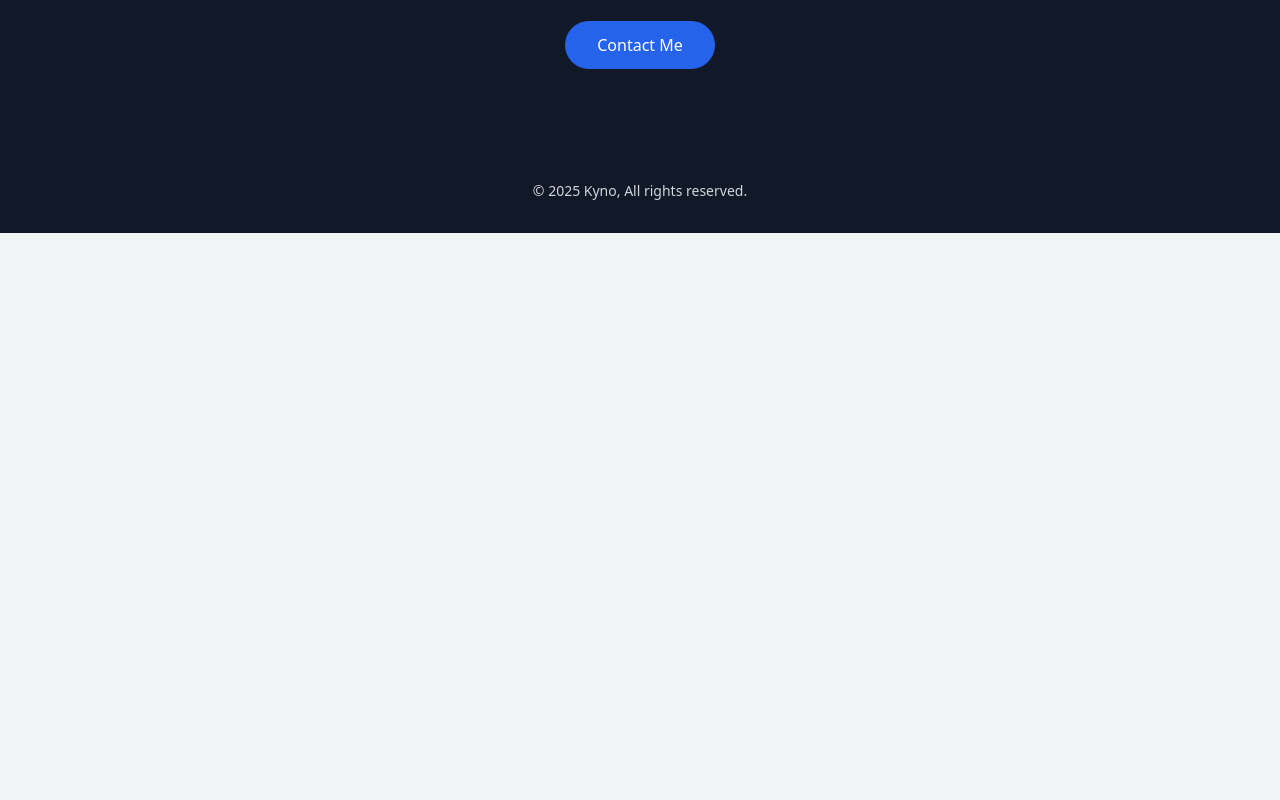
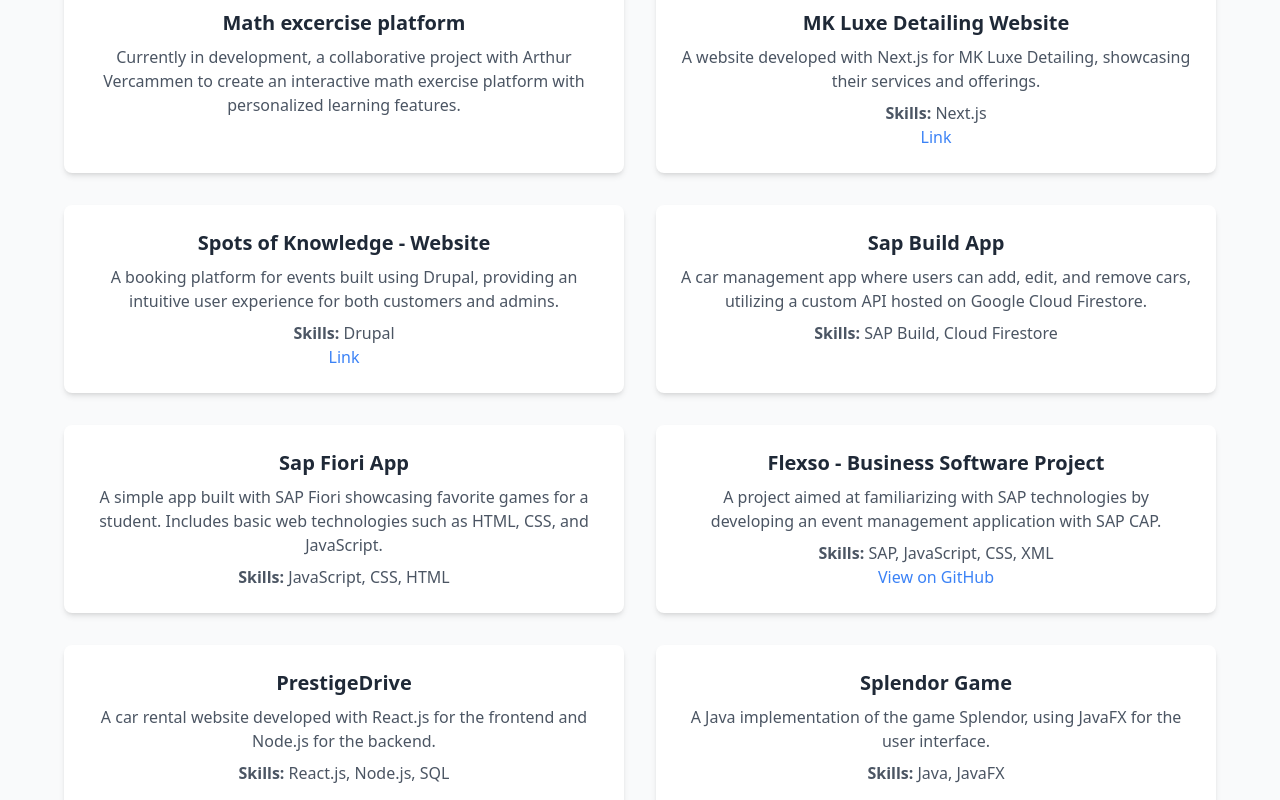
Before and after one commit to MohamedSeifEddin/website, a Next.js app: page / in a window 1280 px wide. Shown: the part 3220-4020 px from the top of the page. Before the commit the page ends 3453 px from the top, so only its background shows below. Built offline with nearby package versions, Linux system fonts and the light colour scheme.

Commit message:
portfolio

```diff
--- a/app/Header.tsx
+++ b/app/Header.tsx
@@ -80,6 +80,7 @@
               Work Experience
             </Link>
           </li>
+
           <li>
             <Link
               href="#contact"
--- a/app/page.tsx
+++ b/app/page.tsx
@@ -14,7 +14,7 @@
           <p className="mt-4 text-lg text-gray-200">
             Business Analyst Student at Hogent
           </p>
-          <Link href="/projects">
+          <Link href="#projects">
             <button className="mt-6 bg-white text-purple-600 px-6 py-3 rounded-full shadow-lg hover:bg-gray-100 transition">
               Check out my projects
             </button>
@@ -189,6 +189,144 @@
             </div>
           </div>
         </section>
+        {/* Projects */}
+        <section id="projects" className="py-20 bg-gray-50">
+          <div className="container mx-auto max-w-6xl text-center space-y-10">
+            <h2 className="text-4xl font-bold text-gray-800">My Projects</h2>
+            <div className="grid grid-cols-1 md:grid-cols-2 lg:grid-cols-2 gap-8">
+              {/* Oefeningenwebsite */}
+              <div className="bg-white p-6 rounded-lg shadow-md hover:shadow-lg">
+                <h3 className="text-xl font-semibold text-gray-800">
+                  Math excercise platform
+                </h3>
+                <p className="text-gray-600 mt-2">
+                  Currently in development, a collaborative project with Arthur
+                  Vercammen to create an interactive math exercise platform with
+                  personalized learning features.
+                </p>
+              </div>
+              {/* MK Luxe Detailing - Next.js Website */}
+              <div className="bg-white p-6 rounded-lg shadow-md hover:shadow-lg">
+                <h3 className="text-xl font-semibold text-gray-800">
+                  MK Luxe Detailing Website
+                </h3>
+                <p className="text-gray-600 mt-2">
+                  A website developed with Next.js for MK Luxe Detailing,
+                  showcasing their services and offerings.
+                </p>
+                <p className="text-gray-600 mt-2">
+                  <strong>Skills:</strong> Next.js
+                </p>
+                <a
+                  href="https://mk-luxe.vercel.app/"
+                  target="_blank"
+                  className="text-blue-500 hover:underline"
+                >
+                  Link
+                </a>
+              </div>
+
+              {/* Spots of Knowledge - Drupal Website */}
+              <div className="bg-white p-6 rounded-lg shadow-md hover:shadow-lg">
+                <h3 className="text-xl font-semibold text-gray-800">
+                  Spots of Knowledge - Website
+                </h3>
+                <p className="text-gray-600 mt-2">
+                  A booking platform for events built using Drupal, providing an
+                  intuitive user experience for both customers and admins.
+                </p>
+                <p className="text-gray-600 mt-2">
+                  <strong>Skills:</strong> Drupal
+                </p>
+                <a
+                  href="https://test-spotsofknowledge.pantheonsite.io/"
+                  target="_blank"
+                  className="text-blue-500 hover:underline"
+                >
+                  Link
+                </a>
+              </div>
+
+              {/* Sap Build App */}
+              <div className="bg-white p-6 rounded-lg shadow-md hover:shadow-lg">
+                <h3 className="text-xl font-semibold text-gray-800">
+                  Sap Build App
+                </h3>
+                <p className="text-gray-600 mt-2">
+                  A car management app where users can add, edit, and remove
+                  cars, utilizing a custom API hosted on Google Cloud Firestore.
+                </p>
+                <p className="text-gray-600 mt-2">
+                  <strong>Skills:</strong> SAP Build, Cloud Firestore
+                </p>
+              </div>
+
+              {/* Sap Fiori App */}
+              <div className="bg-white p-6 rounded-lg shadow-md hover:shadow-lg">
+                <h3 className="text-xl font-semibold text-gray-800">
+                  Sap Fiori App
+                </h3>
+                <p className="text-gray-600 mt-2">
+                  A simple app built with SAP Fiori showcasing favorite games
+                  for a student. Includes basic web technologies such as HTML,
+                  CSS, and JavaScript.
+                </p>
+                <p className="text-gray-600 mt-2">
+                  <strong>Skills:</strong> JavaScript, CSS, HTML
+                </p>
+              </div>
+
+              {/* Flexso - Business Software Project */}
+              <div className="bg-white p-6 rounded-lg shadow-md hover:shadow-lg">
+                <h3 className="text-xl font-semibold text-gray-800">
+                  Flexso - Business Software Project
+                </h3>
+                <p className="text-gray-600 mt-2">
+                  A project aimed at familiarizing with SAP technologies by
+                  developing an event management application with SAP CAP.
+                </p>
+                <p className="text-gray-600 mt-2">
+                  <strong>Skills:</strong> SAP, JavaScript, CSS, XML
+                </p>
+                <a
+                  href="https://github.com/flexso-hogent/P2BS_2324_Aalst"
+                  target="_blank"
+                  className="text-blue-500 hover:underline"
+                >
+                  View on GitHub
+                </a>
+              </div>
+
+              {/* PrestigeDrive */}
+              <div className="bg-white p-6 rounded-lg shadow-md hover:shadow-lg">
+                <h3 className="text-xl font-semibold text-gray-800">
+                  PrestigeDrive
+                </h3>
+                <p className="text-gray-600 mt-2">
+                  A car rental website developed with React.js for the frontend
+                  and Node.js for the backend.
+                </p>
+                <p className="text-gray-600 mt-2">
+                  <strong>Skills:</strong> React.js, Node.js, SQL
+                </p>
+              </div>
+
+              {/* Splendor Game */}
+              <div className="bg-white p-6 rounded-lg shadow-md hover:shadow-lg">
+                <h3 className="text-xl font-semibold text-gray-800">
+                  Splendor Game
+                </h3>
+                <p className="text-gray-600 mt-2">
+                  A Java implementation of the game Splendor, using JavaFX for
+                  the user interface.
+                </p>
+                <p className="text-gray-600 mt-2">
+                  <strong>Skills:</strong> Java, JavaFX
+                </p>
+              </div>
+            </div>
+          </div>
+        </section>
 
         {/* Contact */}
         <section id="contact" className="py-20 bg-gray-900 text-gray-300">
@@ -198,7 +336,7 @@
               Feel free to reach out for collaborations or just to say hi!
             </p>
             <a
-              href="mailto:your-email@example.com"
+              href="mailto:kyno1204@gmail.com"
               className="inline-block bg-blue-600 text-white px-8 py-3 rounded-full hover:bg-blue-500 transition"
             >
               Contact Me
--- a/app/projects/page.tsx
+++ /dev/null
@@ -1,47 +0,0 @@
-// app/projects/page.tsx
-
-import Header from "../Header";
-import Footer from "../Footer";
-
-export default function Projects() {
-  return (
-    <>
-      <Header />
-      <main className="py-20 bg-gray-100">
-        <div className="container mx-auto max-w-6xl text-center space-y-10">
-          <h2 className="text-4xl font-bold text-gray-800">My Projects</h2>
-          <div className="grid grid-cols-1 md:grid-cols-2 lg:grid-cols-3 gap-8">
-            <div className="bg-white p-6 rounded-lg shadow-md hover:shadow-lg">
-              <h3 className="text-xl font-semibold text-gray-800">Project 1</h3>
-              <p className="text-gray-600 mt-2">
-                A description of project 1...
-              </p>
-              <a
-                href="https://github.com/your-repo"
-                target="_blank"
-                className="text-blue-500 hover:underline"
-              >
-                View on GitHub
-              </a>
-            </div>
-            <div className="bg-white p-6 rounded-lg shadow-md hover:shadow-lg">
-              <h3 className="text-xl font-semibold text-gray-800">Project 2</h3>
-              <p className="text-gray-600 mt-2">
-                A description of project 2...
-              </p>
-              <a
-                href="https://github.com/your-repo"
-                target="_blank"
-                className="text-blue-500 hover:underline"
-              >
-                View on GitHub
-              </a>
-            </div>
-            {/* Add more projects here */}
-          </div>
-        </div>
-      </main>
-      <Footer />
-    </>
-  );
-}
```
